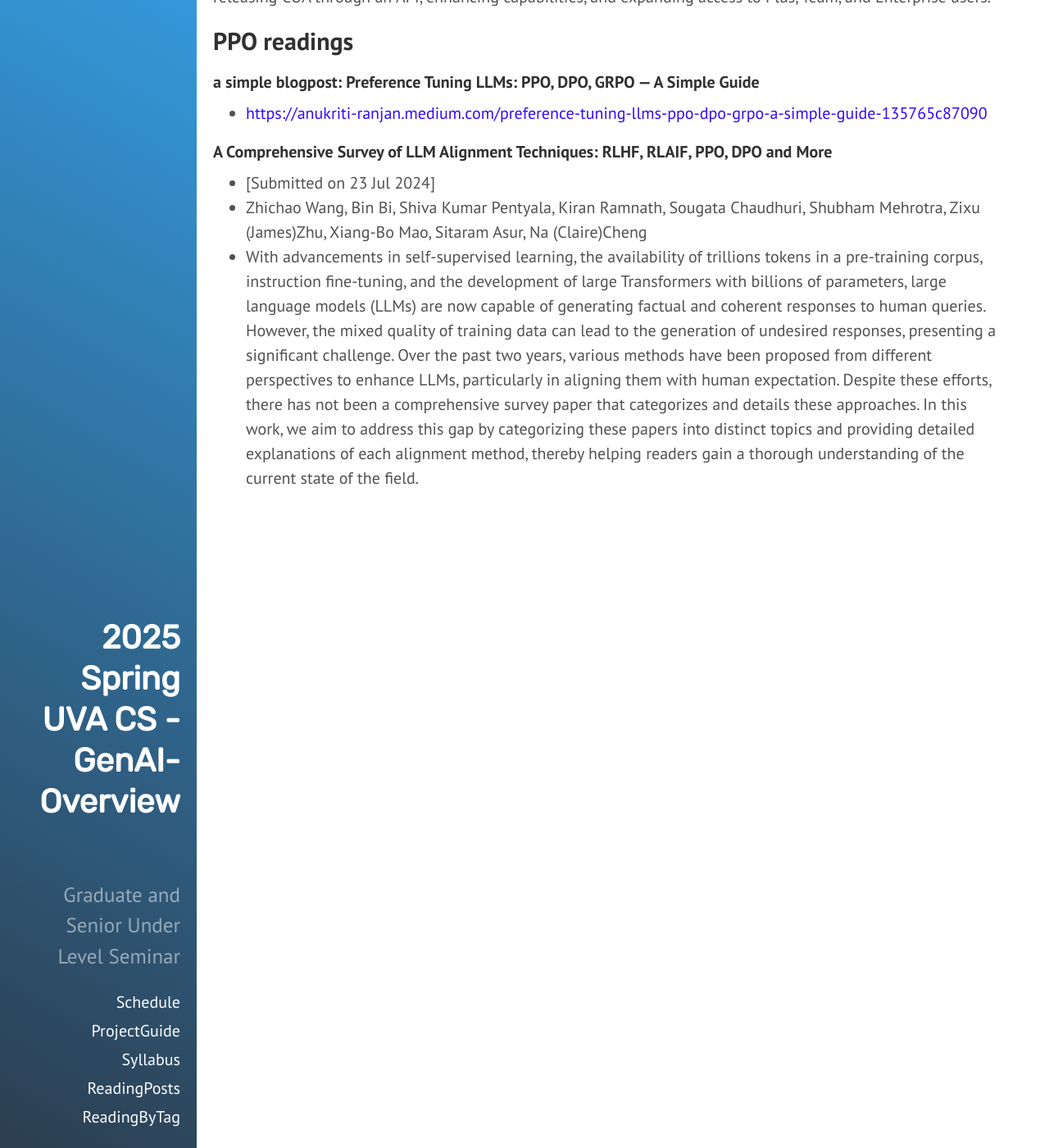
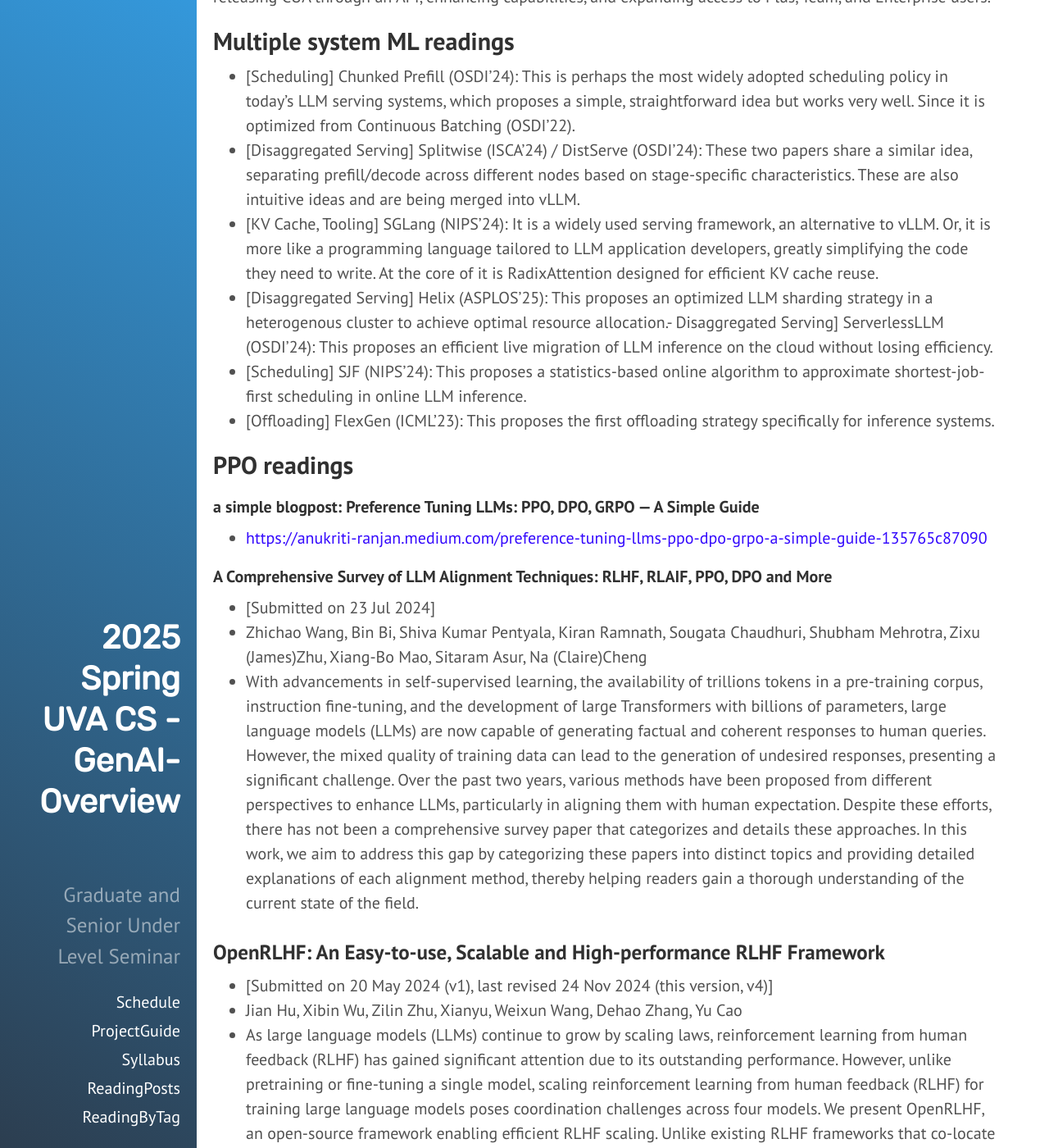
Before and after one commit to qiyanjun/2025sp-GenAI-overview, a Jekyll site: the page built from _contents/S0-L14.md, in a window 1280 px wide and 1400 px high, scrolled down 1547 px. Shown: the whole window at 82% size. Built offline with Jekyll 4.4.1, drawn with Linux system fonts in a browser that asks for light colours; some of the changed text lies outside the part shown.

```diff
--- a/_contents/S0-L14.md
+++ b/_contents/S0-L14.md
@@ -40,7 +40,13 @@
 
 The system includes multiple safety features, including user takeover mode for sensitive information, task limitations, and defenses against malicious websites. OpenAI is partnering with companies like DoorDash, Instacart, and Uber to refine the technology, while also exploring public sector applications. Future plans include releasing CUA through an API, enhancing capabilities, and expanding access to Plus, Team, and Enterprise users.
 
-
+## Multiple system ML readings
+- [Scheduling] Chunked Prefill (OSDI’24): This is perhaps the most widely adopted scheduling policy in today’s LLM serving systems, which proposes a simple, straightforward idea but works very well. Since it is optimized from Continuous Batching (OSDI’22).
+- [Disaggregated Serving] Splitwise (ISCA’24) / DistServe (OSDI’24): These two papers share a similar idea, separating prefill/decode across different nodes based on stage-specific characteristics. These are also intuitive ideas and are being merged into vLLM.
+- [KV Cache, Tooling] SGLang (NIPS’24): It is a widely used serving framework, an alternative to vLLM. Or, it is more like a programming language tailored to LLM application developers, greatly simplifying the code they need to write. At the core of it is RadixAttention designed for efficient KV cache reuse.
+- [Disaggregated Serving] Helix (ASPLOS’25): This proposes an optimized LLM sharding strategy in a heterogenous cluster to achieve optimal resource allocation.- Disaggregated Serving] ServerlessLLM (OSDI’24): This proposes an efficient live migration of LLM inference on the cloud without losing efficiency.
+- [Scheduling] SJF (NIPS’24): This proposes a statistics-based online algorithm to approximate shortest-job-first scheduling in online LLM inference.
+- [Offloading] FlexGen (ICML’23): This proposes the first offloading strategy specifically for inference systems.
 
 ## PPO readings
 
@@ -53,3 +59,8 @@
 + Zhichao Wang, Bin Bi, Shiva Kumar Pentyala, Kiran Ramnath, Sougata Chaudhuri, Shubham
  Mehrotra, Zixu (James)Zhu, Xiang-Bo Mao, Sitaram Asur, Na (Claire)Cheng
 + With advancements in self-supervised learning, the availability of trillions tokens in a pre-training corpus, instruction fine-tuning, and the development of large Transformers with billions of parameters, large language models (LLMs) are now capable of generating factual and coherent responses to human queries. However, the mixed quality of training data can lead to the generation of undesired responses, presenting a significant challenge. Over the past two years, various methods have been proposed from different perspectives to enhance LLMs, particularly in aligning them with human expectation. Despite these efforts, there has not been a comprehensive survey paper that categorizes and details these approaches. In this work, we aim to address this gap by categorizing these papers into distinct topics and providing detailed explanations of each alignment method, thereby helping readers gain a thorough understanding of the current state of the field.
+
+### OpenRLHF: An Easy-to-use, Scalable and High-performance RLHF Framework
++ [Submitted on 20 May 2024 (v1), last revised 24 Nov 2024 (this version, v4)]
++ Jian Hu, Xibin Wu, Zilin Zhu, Xianyu, Weixun Wang, Dehao Zhang, Yu Cao
++ As large language models (LLMs) continue to grow by scaling laws, reinforcement learning from human feedback (RLHF) has gained significant attention due to its outstanding performance. However, unlike pretraining or fine-tuning a single model, scaling reinforcement learning from human feedback (RLHF) for training large language models poses coordination challenges across four models. We present OpenRLHF, an open-source framework enabling efficient RLHF scaling. Unlike existing RLHF frameworks that co-locate four models on the same GPUs, OpenRLHF re-designs scheduling for the models beyond 70B parameters using Ray, vLLM, and DeepSpeed, leveraging improved resource utilization and diverse training approaches. Integrating seamlessly with Hugging Face, OpenRLHF provides an out-of-the-box solution with optimized algorithms and launch scripts, which ensures user-friendliness. OpenRLHF implements RLHF, DPO, rejection sampling, and other alignment techniques. Empowering state-of-the-art LLM development, OpenRLHF's code is available at \url{this https URL}.
```
Also changed, not shown: _contents/S0-L19.md (+1 -0 lines), _contents/S0-L20.md (+4 -0 lines).
